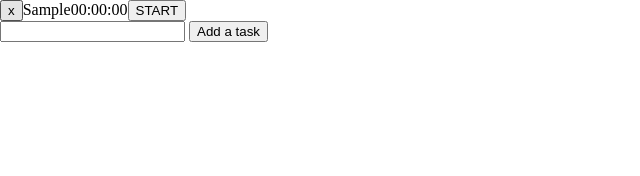
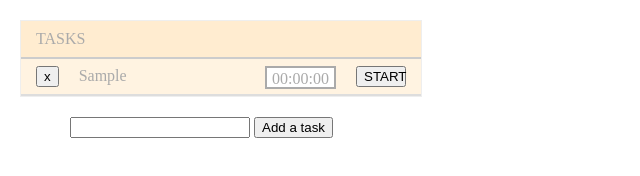
Before and after one commit to designesse/tasks-timer-js-html5, a plain HTML site: page index.html in a window 1280 px wide. Both pictures are taken after typing "Sample" into the empty fields and a click on the button "Add a task". Shown: the whole page, without its empty margins (0-640 px from the left). Drawn offline with Linux system fonts and the light colour scheme.

Commit message:
new css.

```diff
--- a/index.html
+++ b/index.html
@@ -8,10 +8,11 @@
 
 <div>
     <ul id="tasks">
+        <h1> Tasks </h1>
     </ul>
 </div>
 
-<input id="new-task"> </input>
+<input id="new-task" maxlength="20"> </input>
 <button id="add-task"> Add a task </button>
 
 </body>
--- a/style.css
+++ b/style.css
@@ -46,3 +46,23 @@ table {
     border-collapse: collapse;
     border-spacing: 0;
 }
+
+/* End of http://meyerweb.com/eric/tools/css/reset/ */
+
+
+body { color: #aaa; }
+
+h1 { border-bottom: 2px solid #ccc; padding: 10px; padding-left: 15px; margin: 0 auto; text-transform: uppercase; }
+
+ul#tasks { border: 1px solid #eee; background-color: #ffecd0; max-width: 400px; margin: 20px; }
+
+ul#tasks li { border-bottom: 2px solid #ddd; background-color: #fff3e1; padding: 7px 15px; }
+
+ul#tasks li .delete-task { margin-right: 20px; }
+ul#tasks li div.task-name { display: inline; }
+ul#tasks li .control-time { margin-left: 20px; }
+ul#tasks li .elapsed-time { border: 2px solid #aaa; background-color: #fff; padding: 3px 5px 0; margin-left: 20px; }
+ul#tasks li .control-time { float: right; width: 50px; }
+ul#tasks li .elapsed-time { float: right; }
+
+#new-task { margin-left: 70px; width: 180px; }
--- a/time-manager.js
+++ b/time-manager.js
@@ -11,7 +11,7 @@ window.onload = function(){
 
     var incrementTimer = function(timeButton, task, initialTime, startTime) {
         var elapsedTime = new Date();
-        var elapsedTimeValue = timeButton.previousSibling.firstChild;
+        var elapsedTimeValue = timeButton.nextSibling.firstChild;
         elapsedTime = Date.now() - startTime + initialTime;
 
         // Update the tasks variable.
@@ -95,17 +95,19 @@ window.onload = function(){
             deleteButton.innerHTML = 'x';
             deleteButton.onclick = function(){deleteTask(this);};
             li.appendChild(deleteButton);
-            var taskName = document.createTextNode(newTask);
+            var taskName = document.createElement("div");
+            taskName.className = "task-name";
+            taskName.innerHTML = newTask;
             li.appendChild(taskName);
-            var elapsedTime = document.createElement("span");
-            elapsedTime.className = "elapsed-time";
-            elapsedTime.appendChild(document.createTextNode('00:00:00'));
-            li.appendChild(elapsedTime);
             var timeButton = document.createElement("button");
             timeButton.className = "control-time";
             timeButton.innerHTML = 'START';
             timeButton.onclick = function(){controlTime(this, newTask);};
             li.appendChild(timeButton);
+            var elapsedTime = document.createElement("span");
+            elapsedTime.className = "elapsed-time";
+            elapsedTime.appendChild(document.createTextNode('00:00:00'));
+            li.appendChild(elapsedTime);
             // Append the li element to the list of tasks.
             ul.appendChild(li);
 
```
